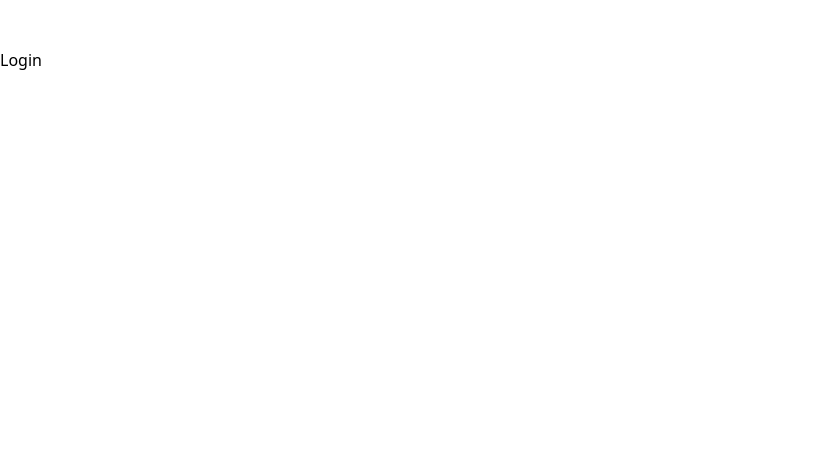
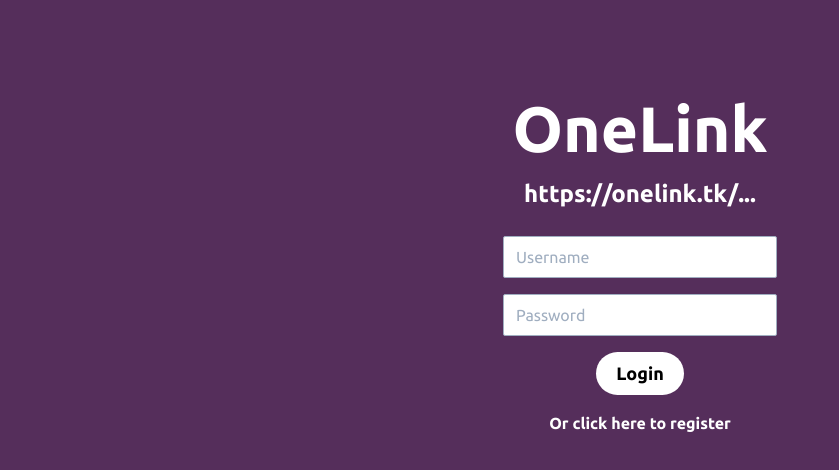
Before and after one commit to JCayabyab/onelink, a Next.js app: page /login in a window 1280 px wide. Shown: the top 470 px of the page, without its empty margins (0-839 px from the left). Built offline with nearby package versions, Linux system fonts and the light colour scheme.

Commit message:
Add styling to login page

```diff
--- a/package.json
+++ b/package.json
@@ -14,6 +14,8 @@
     "prepare": "husky install"
   },
   "dependencies": {
+    "@headlessui/react": "^1.5.0",
+    "@tailwindcss/forms": "^0.5.0",
     "axios": "^0.26.1",
     "firebase": "^9.6.10",
     "firebase-admin": "^10.0.2",
--- a/src/contexts/GlobalContext.tsx
+++ b/src/contexts/GlobalContext.tsx
@@ -53,7 +53,9 @@ export const GlobalContextProvider = ({
 
     if (router && userFromLocalStorage) {
       setUser(JSON.parse(userFromLocalStorage));
-    } else if (router.pathname !== '/login') {
+    } else if (
+      !new Set(['/login', '/register', '/_error']).has(router.pathname)
+    ) {
       router.push('/login');
     }
   }, [setUser, router]);
--- a/src/pages/_document.tsx
+++ b/src/pages/_document.tsx
@@ -7,7 +7,18 @@ class MyDocument extends Document {
   render() {
     return (
       <Html lang={AppConfig.locale}>
-        <Head />
+        <Head>
+          <link rel="preconnect" href="https://fonts.googleapis.com" />
+          <link
+            rel="preconnect"
+            href="https://fonts.gstatic.com"
+            crossOrigin=""
+          />
+          <link
+            href="https://fonts.googleapis.com/css2?family=Ubuntu:ital,wght@0,300;0,400;0,700;1,400&display=swap"
+            rel="stylesheet"
+          />
+        </Head>
         <body>
           <Main />
           <NextScript />
--- a/src/pages/login.tsx
+++ b/src/pages/login.tsx
@@ -1,6 +1,7 @@
 import { FormEvent, useEffect, useState } from 'react';
 
 import axios, { AxiosError } from 'axios';
+import Link from 'next/link';
 import { useRouter } from 'next/router';
 
 import { useGlobalContext } from '@/contexts/GlobalContext';
@@ -45,8 +46,12 @@ const Login = () => {
   }, [user, router]);
 
   return (
-    <div>
-      <form onSubmit={handleLogin}>
+    <div className="container mx-auto my-20 flex flex-col items-center rounded-xl text-white">
+      <h1 className="font-sans text-6xl font-bold">OneLink</h1>
+      <h2 className="mb-4 font-sans text-2xl font-bold">
+        https://onelink.tk/...
+      </h2>
+      <form onSubmit={handleLogin} className="flex flex-col items-center">
         <div>
           <input
             type="text"
@@ -54,22 +59,36 @@ const Login = () => {
             onChange={(event: FormEvent<HTMLInputElement>) =>
               setUsernameInput(event.currentTarget.value)
             }
-          />
+            placeholder="Username"
+            className="my-2 rounded-sm text-black"
+          ></input>
         </div>
         <div>
           <input
-            type="text"
+            type="password"
             value={passwordInput}
             onChange={(event: FormEvent<HTMLInputElement>) =>
               setPasswordInput(event.currentTarget.value)
             }
-          />
+            placeholder="Password"
+            className="my-2 rounded-sm text-black"
+          ></input>
         </div>
-        <div>
-          <button type="submit">Login</button>
-        </div>
+        <button
+          type="submit"
+          className="mt-2 rounded-full bg-white px-5 py-2 text-lg font-bold text-black"
+        >
+          Login
+        </button>
       </form>
-      {error && <div>{error}</div>}
+      <div className="my-2 text-red-300">{error || ''}</div>
+      <div>
+        <Link href="/register">
+          <a className="font-semibold text-white hover:underline hover:decoration-white">
+            Or click here to register
+          </a>
+        </Link>
+      </div>
     </div>
   );
 };
--- a/src/styles/global.css
+++ b/src/styles/global.css
@@ -1,11 +1,7 @@
 @tailwind base;
 
-a {
-  @apply text-blue-700;
-}
-
-a:hover {
-  @apply border-b-2 border-blue-700;
+body {
+  background-color: #552e5b;
 }
 
 @tailwind components;
--- a/tailwind.config.js
+++ b/tailwind.config.js
@@ -1,6 +1,11 @@
+/* eslint-disable global-require */
+
 module.exports = {
   content: ['./src/**/*.{js,ts,jsx,tsx}'],
   theme: {
+    fontFamily: {
+      sans: ['Ubuntu', 'Roboto', 'ui-sans-serif', 'system-ui'],
+    },
     fontSize: {
       xs: '0.75rem',
       sm: '0.875rem',
@@ -40,5 +45,5 @@ module.exports = {
       },
     },
   },
-  plugins: [],
+  plugins: [require('@tailwindcss/forms')],
 };
```
Also changed, not shown: 1 other file (tests, documents, lock files or other folders).
